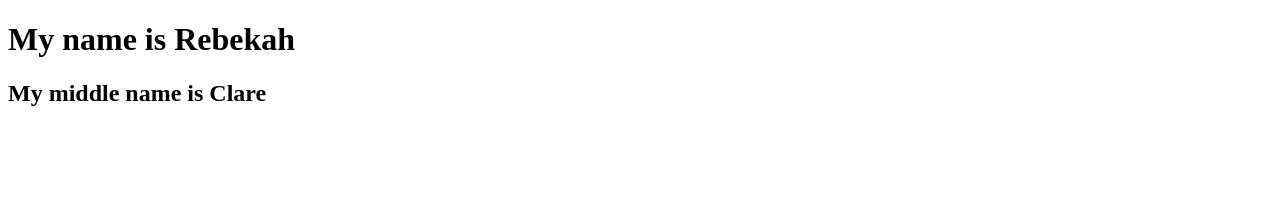
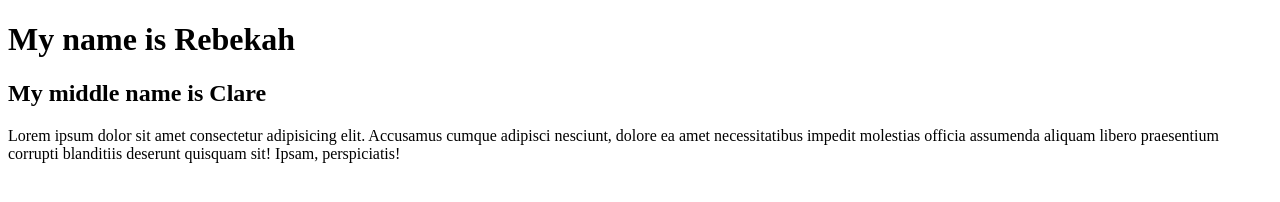
Before and after one commit to rcpelles/githubproject, a plain HTML site: page index.html in a window 1280 px wide. Drawn offline with Linux system fonts and the light colour scheme.

Commit message:
add paragraph

```diff
--- a/index.html
+++ b/index.html
@@ -9,5 +9,8 @@
 <body>
     <h1>My name is Rebekah</h1>
     <h2>My middle name is Clare</h2>
+    <p>Lorem ipsum dolor sit amet consectetur adipisicing elit. Accusamus cumque adipisci nesciunt, dolore ea amet necessitatibus impedit molestias officia assumenda aliquam libero praesentium corrupti blanditiis deserunt quisquam sit! Ipsam, perspiciatis!
+
+    </p>
 </body>
 </html>
```
